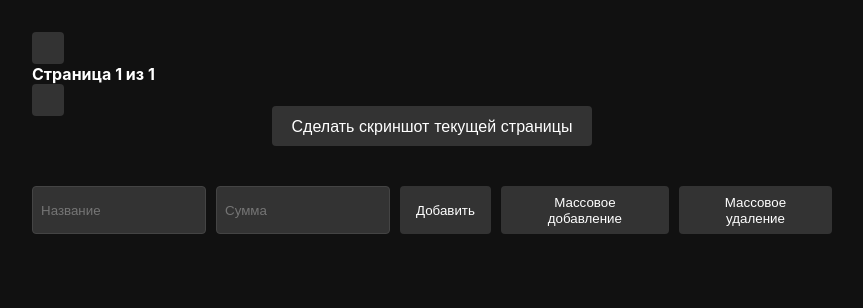
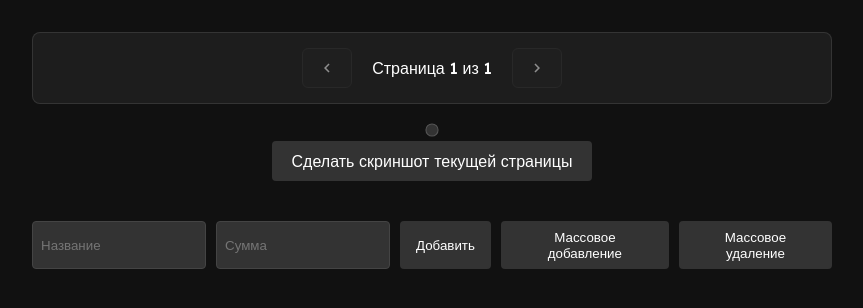
Before and after one commit to Carmmzard/WEEKLY-LEAGUE, a plain HTML site: page index.html in a window 1280 px wide. Both pictures are taken after typing "Sample", "5" into the empty fields and a click on the button "Добавить". Shown: the part 332-640 px from the top of the page, without its empty margins (208-1071 px from the left). Drawn offline with nearby package versions, Linux system fonts and the light colour scheme; a web font is replaced by a local one.

Commit message:
Update league.css

```diff
--- a/src/league.css
+++ b/src/league.css
@@ -285,3 +285,107 @@ button:hover {
     font-family: 'Krona One', sans-serif;
     margin-bottom: 30px;
 }
+
+/* Pagination Styles */
+.pagination-controls {
+    display: flex;
+    justify-content: center;
+    align-items: center;
+    gap: 20px;
+    margin: 20px 0;
+    padding: 15px;
+    background: rgba(255, 255, 255, 0.05);
+    border-radius: 8px;
+    border: 1px solid rgba(255, 255, 255, 0.1);
+}
+
+.page-info {
+    color: white;
+    font-size: 16px;
+    font-weight: 500;
+    font-family: 'Readex Pro', sans-serif;
+}
+
+.nav-button {
+    background: #333;
+    border: 1px solid #444;
+    color: white;
+    padding: 10px 15px;
+    border-radius: 6px;
+    cursor: pointer;
+    font-size: 14px;
+    font-weight: 500;
+    font-family: 'Readex Pro', sans-serif;
+    transition: all 0.3s ease;
+    min-width: 45px;
+    display: flex;
+    align-items: center;
+    justify-content: center;
+}
+
+.nav-button:hover {
+    background: #444;
+    border-color: #555;
+}
+
+.nav-button:disabled {
+    background: #222;
+    border-color: #333;
+    cursor: not-allowed;
+    opacity: 0.5;
+}
+
+.nav-button svg {
+    width: 18px;
+    height: 18px;
+    fill: currentColor;
+}
+
+.page-indicator {
+    display: flex;
+    gap: 8px;
+    align-items: center;
+    justify-content: center;
+    margin: 15px 0;
+}
+
+.page-dot {
+    width: 10px;
+    height: 10px;
+    border-radius: 50%;
+    background: rgba(255, 255, 255, 0.2);
+    cursor: pointer;
+    transition: all 0.3s ease;
+    border: 1px solid rgba(255, 255, 255, 0.1);
+}
+
+.page-dot.active {
+    background: #333;
+    border-color: #555;
+    transform: scale(1.1);
+}
+
+.page-dot:hover {
+    background: rgba(255, 255, 255, 0.3);
+    border-color: rgba(255, 255, 255, 0.2);
+}
+
+/* Top 3 Places Styles */
+.family-row.top-1 {
+    background: #3E330D;
+}
+
+.family-row.top-2 {
+    background: #191919;
+}
+
+.family-row.top-3 {
+    background: #1E1710;
+}
+
+/* Top place icons */
+.place-icon {
+    width: 32px;
+    height: 32px;
+    vertical-align: middle;
+}
```
